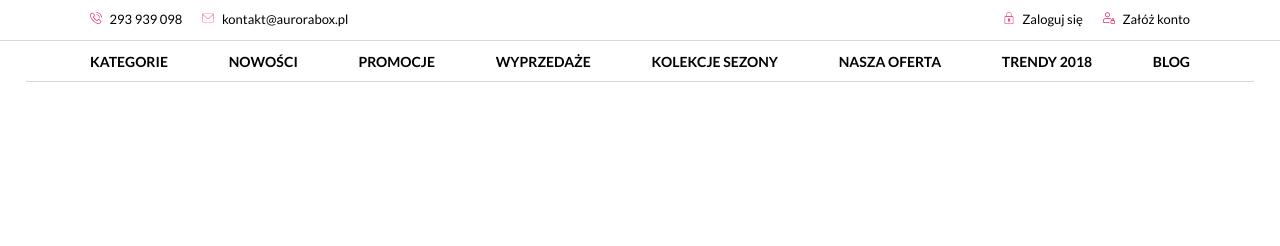
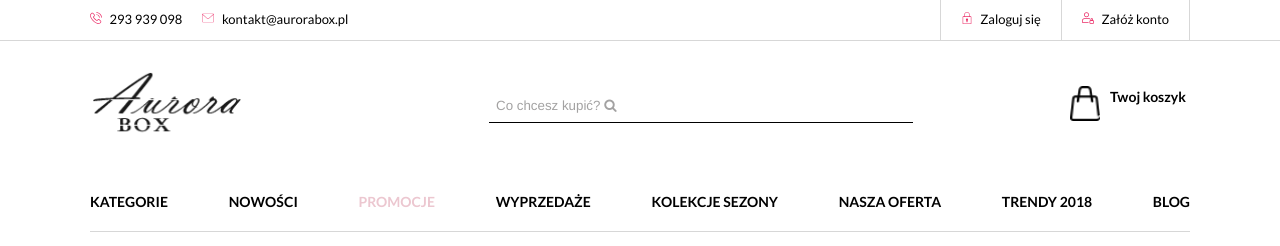
Before and after one commit to Radziewicz/aurora, a website: page app/index.html in a window 1280 px wide. Drawn offline with nearby package versions, Linux system fonts and the light colour scheme; files that its build step writes are made by us from their sources.

Commit message:
add header

```diff
--- a/app/index.html
+++ b/app/index.html
@@ -34,7 +34,41 @@
         </div>
       </div>
     </div>
-
+    <!-- header -->
+    <div class="header">
+      <!-- mobile menu -->
+      <div class="">
+        <input type="checkbox" id="menu-open">
+        <nav class="menu-list">
+          <div>
+            <a href="" class="menu-list__item">kategorie</a>
+            <a href="" class="menu-list__item">nowości</a>
+            <a href="" class="menu-list__item">promocje</a>
+            <a href="" class="menu-list__item">wyprzedaże</a>
+            <a href="" class="menu-list__item">kolekcje sezony</a>
+            <a href="" class="menu-list__item">nasz oferta</a>
+            <a href="" class="menu-list__item">trendy 2018</a>
+            <a href="" class="menu-list__item">blog</a>
+          </div>
+        </nav>
+        <label for="menu-open" class="nav-btn">
+          <span class="nav-btn__item"></span>
+          <span class="nav-btn__item"></span>
+          <span class="nav-btn__item"></span>
+        </label>
+      </div>
+      <!-- logo -->
+      <div class="header__logo">
+          <img src="./images/logo.png" alt="aurorabox-logo">
+      </div>
+      <div class="header__search">
+          <input type="text" placeholder="Co chcesz kupić? &#xF002;" style="font-family:Helvetica, FontAwesome;" />
+      </div>
+      <a href="/" class="header__shop">
+        <img src="./images/bag.png" alt="bag">
+        Twoj koszyk
+      </a>
+    </div>
      <!-- navigation -->
      <nav class="nav">
         <!-- Dropdown menu -->
--- /dev/null
+++ b/app/styles/_header.scss
@@ -0,0 +1,74 @@
+@import '_variables';
+
+.header {
+    height: 130px;
+    display: grid;
+    align-items: center;
+    grid-template-columns: 30px 100px auto 100px;
+    @extend %container;
+    grid-template-areas:
+    "hamburger logo basket"
+    "input input input";
+    @include screen('tablet') {
+        grid-template-columns: 30px 100px auto 80px;
+        grid-template-areas:
+        "hamburger logo input basket";
+    }
+    @include screen('desktop') {
+        grid-template-columns: 0 150px auto 120px;
+    }
+    &__logo {
+        grid-area: logo;
+        img {
+            width: 100px;
+            height: 40px;
+            @include screen('desktop') {
+                width: 160px;
+                height: 65px;
+            }
+        }
+    }
+    &__search {
+        grid-area: input;
+        padding-left: 0;
+        @include screen('tablet') {
+            padding-left: 20%;
+        }
+        @include screen('desktop') {
+            padding-left: 30%;
+        }
+        input {
+            width: 300px;
+            height: 30px;
+            border: 0;
+            border-bottom: 1px solid var(--color-dark);
+            @include screen('desktop') {
+                width: 420px;
+                margin-right: 150px;
+            }
+            &::placeholder {
+                padding-left: 5px;
+                color: #a3a2a2;
+            }
+        }
+    }
+    &__shop {
+        grid-area: basket;
+        text-decoration: none;
+        font-size: var(--font-xsmall);
+        font-weight: var(--font-bold);
+        color: var(--color-dark);
+        display: flex;
+        width: 80px;
+        height: 40px;
+        @include screen('desktop') {
+            width: 120px;
+            font-size: var(--font-normal);
+        }
+        img {
+            padding-right: 10px;
+            width: 30px;
+            height: 35px;
+        }
+    }
+}
--- a/app/styles/_mobile-menu.scss
+++ b/app/styles/_mobile-menu.scss
@@ -1,6 +1,7 @@
 @import '_variables';
 
 .nav-btn {
+    grid-area: hamburger;
     z-index: 2;
     height: 25px;
     width: 25px;
--- a/app/styles/_nav-bar.scss
+++ b/app/styles/_nav-bar.scss
@@ -4,8 +4,7 @@
     display: none;
     @extend %container;
     @include screen('desktop') {
-        padding: 0 5%;
-        height: 40px;
+        height: 60px;
         display: flex;
         flex-direction: row;
         justify-content: space-between;
@@ -21,3 +20,7 @@
         }
       }
 }
+
+.nav .active {
+    color: #ecc7d0;
+}
--- a/app/styles/_top-bar.scss
+++ b/app/styles/_top-bar.scss
@@ -26,13 +26,22 @@
         }
     }
     &__login {
+        height: 100%;
         display: grid;
         grid-template-columns: 1fr 1fr;
-        grid-column-gap: 50px;
         @include screen('tablet') {
             grid-template-columns: auto auto;
-            grid-column-gap: 20px;
             justify-content: space-between;
+        }
+        a {
+            padding: 10px 20px 0 20px;
+            &:first-child {
+                border-left: 1px solid var(--color-border);
+            }
+            &:last-child {
+                border-left: 1px solid var(--color-border);
+                border-right: 1px solid var(--color-border);
+            }
         }
     }
 }
--- a/app/styles/main.scss
+++ b/app/styles/main.scss
@@ -1,4 +1,5 @@
 @import '_dropdown-menu';
+@import '_header';
 @import '_mobile-menu';
 @import '_nav-bar';
 @import '_reset';
```
Also changed, not shown: app/images/bag.png (added), app/images/shopping-bag.svg (deleted).
